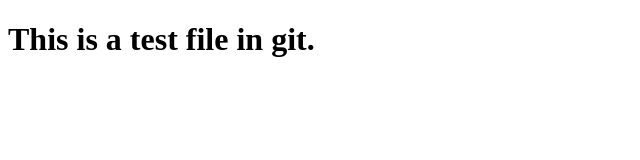
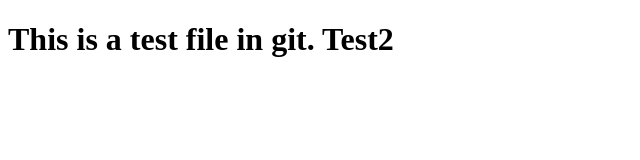
Before and after one commit to cristian02/Git, a plain HTML site: page Example/index.html in a window 1280 px wide. Shown: the whole page, without its empty margins (0-640 px from the left). Drawn offline with Linux system fonts and the light colour scheme.

Commit message:
Last commit

```diff
--- a/Example/index.html
+++ b/Example/index.html
@@ -4,6 +4,6 @@
         <title>Test</title>
     </head>
     <body>
-        <h1>This is a test file in git.</h1>
+        <h1>This is a test file in git. Test2</h1>
     </body>
 </html>
```
Also changed, not shown: 1 other file.
